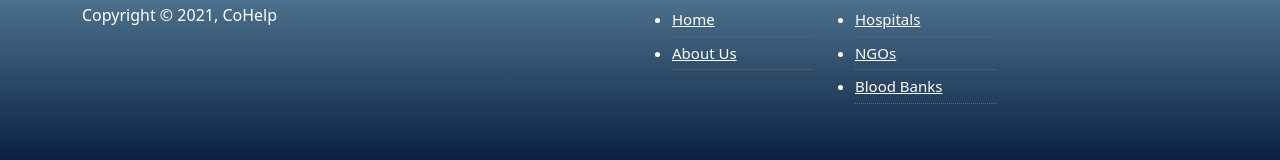
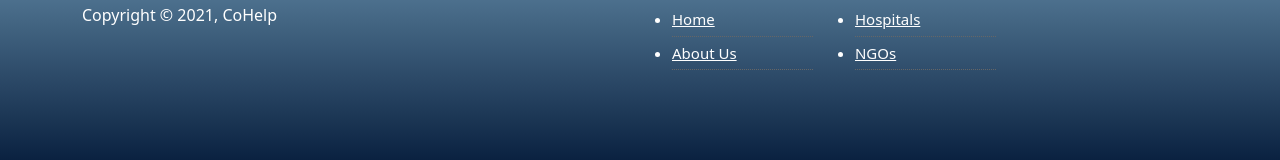
Before and after one commit to amelia2802/CoHelp-Website, a plain HTML site: page hospital.html in a window 1280 px wide. Shown: the part 899-1059 px from the top of the page. Drawn offline with nearby package versions, Linux system fonts and the light colour scheme.

Commit message:
Update hospital.html

```diff
--- a/hospital.html
+++ b/hospital.html
@@ -75,7 +75,6 @@
                         <ul>
                             <li><a href="hospital.html" class="active">Hospitals</a></li>
                             <li><a href="ngo.html">NGOs</a></li>
-                            <li><a href="#">Blood Banks</a></li>
                         </ul>
                     </nav>
                 </div>
```
